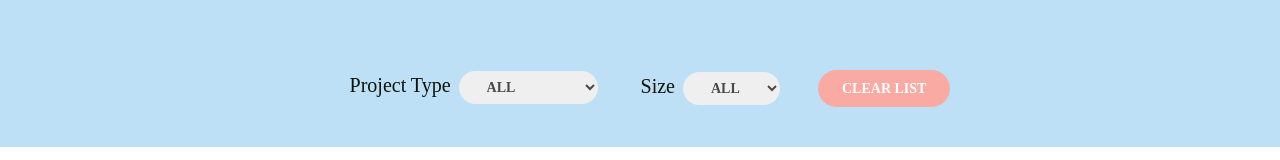
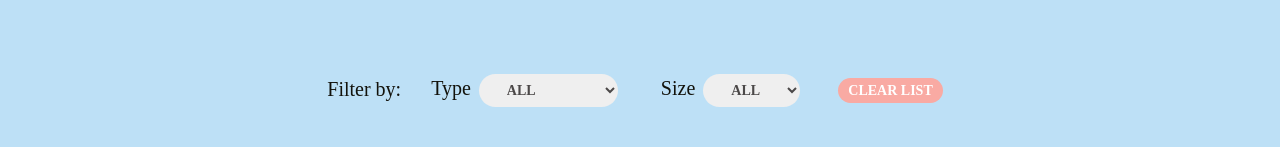
Before and after one commit to leah-massey/Creative-Project-Planner, a React (Create React App) app: page / in a window 1280 px wide. Shown: the part 559-719 px from the top of the page. Built offline with nearby package versions, Linux system fonts and the light colour scheme.

Commit message:
Styling updates.

```diff
--- a/src/components/ProjectList.js
+++ b/src/components/ProjectList.js
@@ -84,39 +84,14 @@ export default function ProjectList({
         ))}
       </ul>
 
-      {/*//* sort by date not currently working*/}
-      {/* <div className="actions">
-        <p>
-          by date
-          <select
-            value={sortByDate}
-            onChange={(e) => setSortByDate(e.target.value)}
-          >
-            <option value="newest">Newest</option>
-            <option value="oldest">Oldest</option>
-          </select>
-        </p>
-      </div> */}
-
-      {/* //* sort by status not currenlty working*/}
-      {/* <div className="actions">
-        <p>
-          project status
-          <select
-            value={sortByType}
-            onChange={(e) => setSortByStatus(e.target.value)}
-          >
-            <option value="all">All</option>
-            <option value="incomplete">incomplete</option>
-          </select>
-        </p>
-      </div> */}
-
       {/* sort by type */}
       <div className="filter">
+        <div className="filter-heading">
+          <p>Filter by: </p>
+        </div>
         <div className="actions">
           <p>
-            Project Type
+            Type
             <select
               value={sortByType}
               onChange={(e) => setSortByType(e.target.value)}
@@ -150,6 +125,34 @@ export default function ProjectList({
             </button>
           </p>
         </div>
+
+        {/*//* sort by date not currently working*/}
+        {/* <div className="actions">
+        <p>
+          by date
+          <select
+            value={sortByDate}
+            onChange={(e) => setSortByDate(e.target.value)}
+          >
+            <option value="newest">Newest</option>
+            <option value="oldest">Oldest</option>
+          </select>
+        </p>
+      </div> */}
+
+        {/* //* sort by status not currenlty working*/}
+        {/* <div className="actions">
+        <p>
+          project status
+          <select
+            value={sortByType}
+            onChange={(e) => setSortByStatus(e.target.value)}
+          >
+            <option value="all">All</option>
+            <option value="incomplete">incomplete</option>
+          </select>
+        </p>
+      </div> */}
       </div>
     </div>
   );
--- a/src/index.css
+++ b/src/index.css
@@ -170,6 +170,10 @@ input {
   justify-content: center;
 }
 
+.filter-heading {
+  padding-top: 0.12rem;
+}
+
 .list select {
   text-transform: uppercase;
   padding: 0.8rem 2.4rem;
@@ -186,7 +190,7 @@ input {
 
 .actions button {
   text-transform: uppercase;
-  padding: 0.8rem 2.4rem;
+  padding: 0.2rem 1rem;
   font-size: 1.4rem;
   font-weight: 700;
 
```
